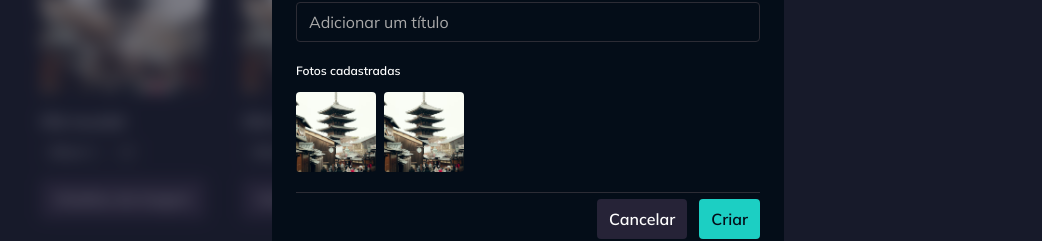
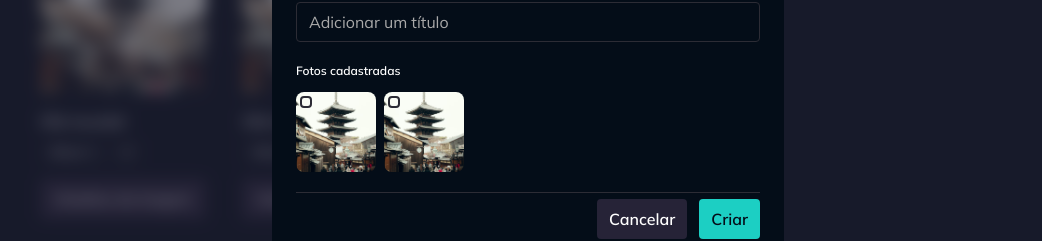
Before and after one commit to YasminFerrariDias/gallery-plus, a React (Vite) app: page / in a window 1280 px wide. Both pictures are taken after a click on the button "Criar álbum". Shown: the part 325-566 px from the top of the page, without its empty margins (112-1154 px from the left). Built offline with nearby package versions, Linux system fonts and the light colour scheme.

Commit message:
Mock do dialog de “Criar álbum” - Adaptando ImagePreview para ser selecionável

```diff
--- a/src/contexts/albums/components/album-new-dialog.tsx
+++ b/src/contexts/albums/components/album-new-dialog.tsx
@@ -7,7 +7,7 @@ import type { Photo } from "../../photos/models/foto";
 import SelectCheckboxIllustration from "../../../assets/images/select-checkbox.svg?react"
 import { DialogDescription } from "@radix-ui/react-dialog";
 import Skeleton from "../../../components/skeleton";
-import ImagePreview from "../../../components/image-preview";
+import PhotoImageSelectable from "../../photos/components/photo-image-selectable";
 
 interface AlbumNewDialogProps {
   trigger: React.ReactNode;
@@ -17,7 +17,7 @@ export default function AlbumNewDialog({ trigger }: AlbumNewDialogProps) {
   const isLoadingPhotos = false
   const photos: Photo[] = [
     {
-      id: '123',
+      id: '193',
       title: "Olá mundo!",
       imageId: "portrait-tower.png",
       albums: [
@@ -37,6 +37,10 @@ export default function AlbumNewDialog({ trigger }: AlbumNewDialogProps) {
       ]
     }
   ]
+
+  function handleTogglePhoto(selected: boolean, photoId: string) {
+    console.log(selected, photoId)
+  }
 
   return (
     <Dialog>
@@ -58,12 +62,14 @@ export default function AlbumNewDialog({ trigger }: AlbumNewDialogProps) {
 
             {!isLoadingPhotos && photos.length > 0 && (
               <div className="flex flex-wrap gap-2">
-                {photos.map(photo => <ImagePreview
-                  key={photo.id}
-                  src={`/images/${photo.imageId}`}
-                  title={photo.title}
-                  className="w-20 h-20 rounded"
-                />)}
+                {photos.map(photo => (
+                  <PhotoImageSelectable
+                    key={photo.id}
+                    src={`/images/${photo.imageId}`}
+                    title={photo.title}
+                    imageClassName="w-20 h-20"
+                    onSelectImage={(selected) => handleTogglePhoto(selected, photo.id)}
+                  />))}
               </div>
             )}
 
@@ -72,7 +78,7 @@ export default function AlbumNewDialog({ trigger }: AlbumNewDialogProps) {
                 {Array.from({ length: 4 }).map((_, index) =>
                   <Skeleton
                     key={`photo-loading-${index}`}
-                    className="w-20 h-20 rounded"
+                    className="w-20 h-20 rounded-lg"
                   />
                 )}
               </div>
--- /dev/null
+++ b/src/contexts/photos/components/photo-image-selectable.tsx
@@ -0,0 +1,54 @@
+import React from "react";
+import ImagePreview from "../../../components/image-preview";
+import InputCheckbox from "../../../components/input-checkbox";
+import { tv } from "tailwind-variants";
+
+export const photoImageSelectableVariants = tv({
+  base: "cursor-pointer relative rounded-lg",
+  variants: {
+    select: {
+      true: "outline-2 outline-accent-brand"
+    }
+  }
+})
+
+interface PhotoImageSelectableProps
+  extends React.ComponentProps<typeof ImagePreview> {
+  selected?: boolean
+  onSelectImage?: (selected: boolean) => void
+}
+
+export default function PhotoImageSelectable({
+  selected,
+  className,
+  onSelectImage,
+  ...props
+}: PhotoImageSelectableProps) {
+  const [isSelected, setIsSelected] = React.useState(selected ?? false);
+
+  function handleSelect() {
+    const newValue = !isSelected;
+
+    setIsSelected(newValue);
+    onSelectImage?.(newValue)
+  }
+
+  return (
+    <label
+      className={
+        photoImageSelectableVariants({
+          className,
+          select: isSelected
+        })
+      }
+    >
+      <InputCheckbox
+        size="sm"
+        checked={isSelected}
+        onChange={handleSelect}
+        className="absolute top-1 left-1"
+      />
+      <ImagePreview {...props} />
+    </label>
+  )
+}
```
